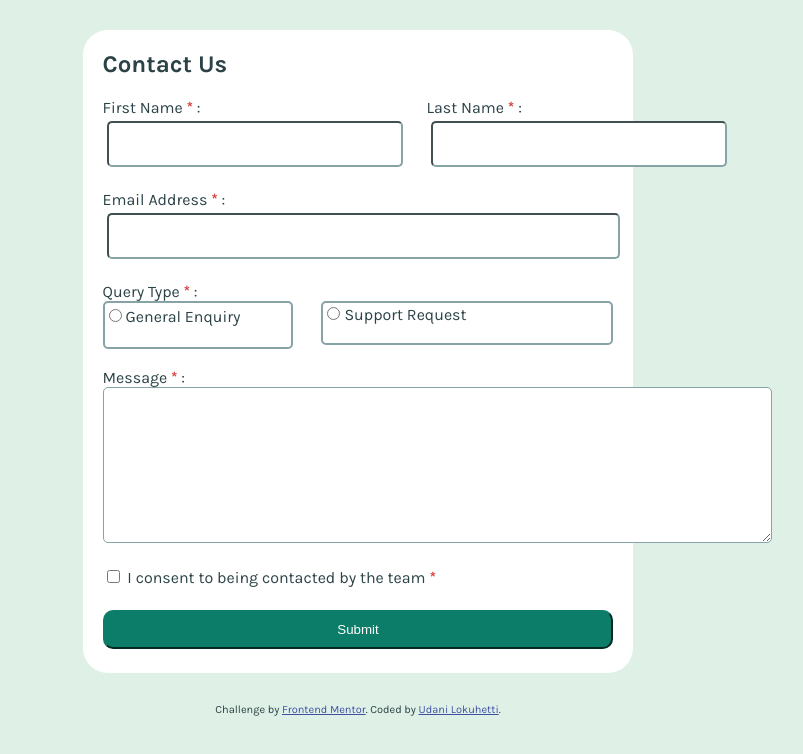
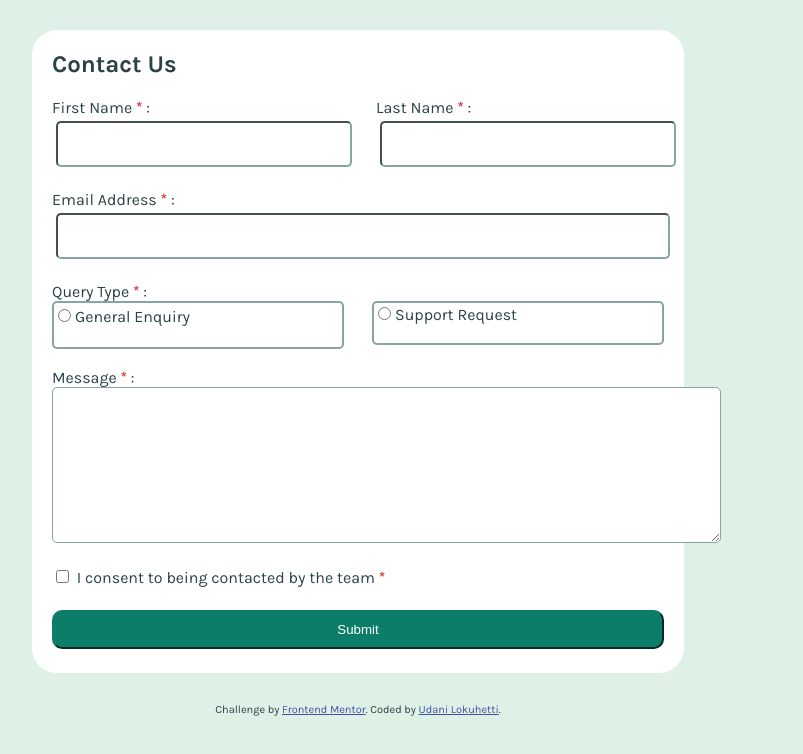
Before and after one commit to udanilokuhetti/Contact-Page, a plain HTML site: page index.html in a window 1280 px wide. Shown: the whole page, without its empty margins (282-1085 px from the left). Drawn offline with Linux system fonts and the light colour scheme.

Commit message:
Update style.css

```diff
--- a/style.css
+++ b/style.css
@@ -6,7 +6,7 @@ body{
     font-family:"Karla", sans-serif;
 }
 .container{
-    width:42%;
+    width:50%;
     background-color:hsl(0, 0%, 100%);
     margin-left:auto;
     margin-right:auto;
```
